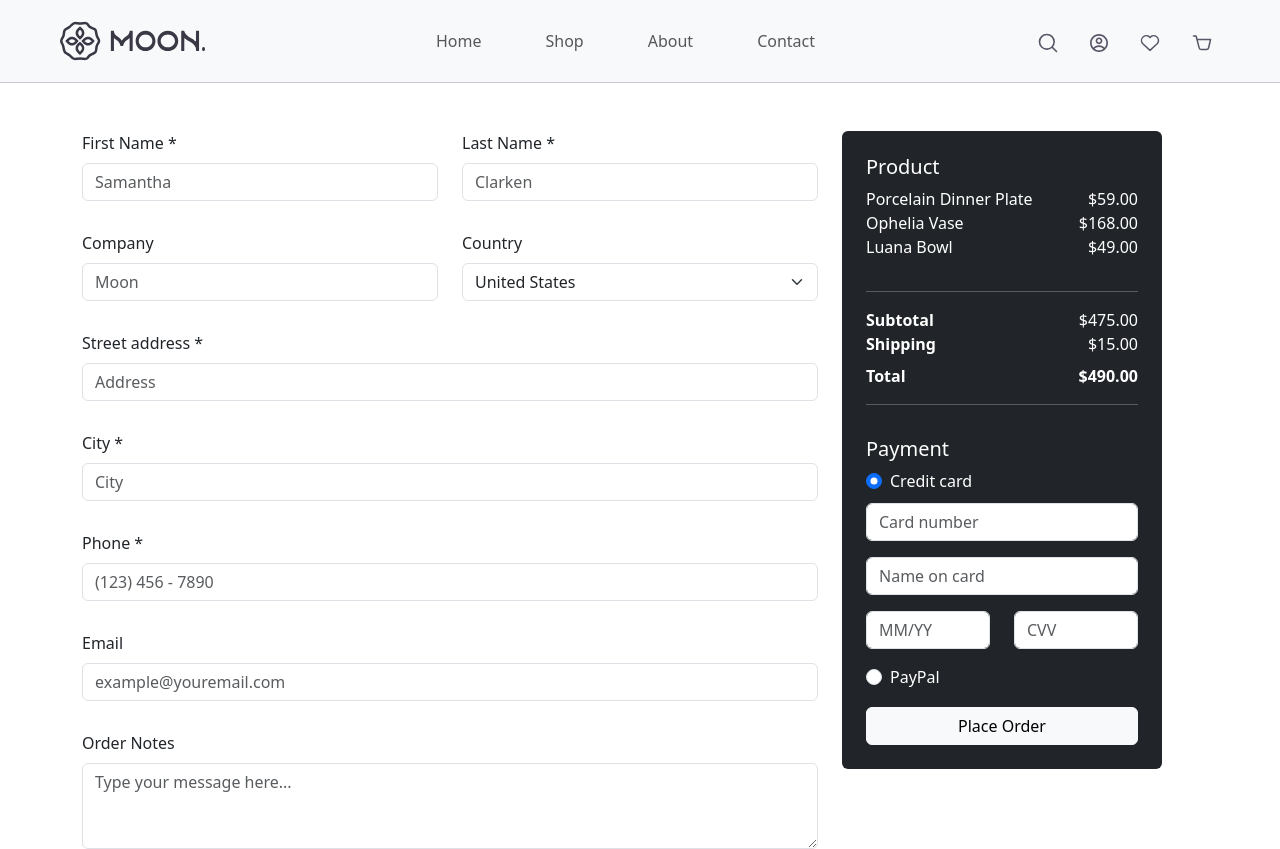
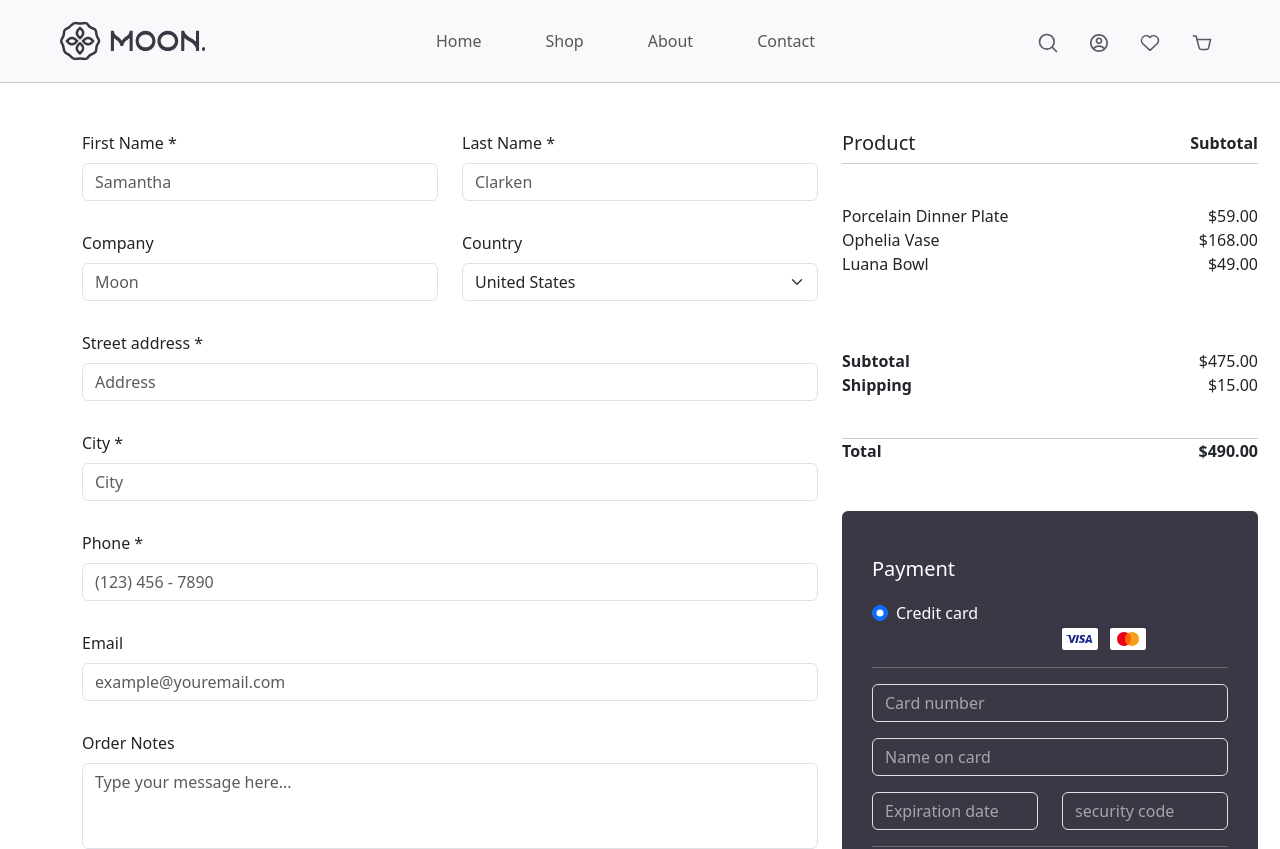
Before and after one commit to AliMango-dev/moon, a Vue app: page /checkout in a window 1280 px wide. Shown: the top 849 px of the page. Built offline with nearby package versions, Linux system fonts and the light colour scheme.

Commit message:
checkout done

```diff
--- a/src/views/checkout.vue
+++ b/src/views/checkout.vue
@@ -55,7 +55,7 @@ import { useRouter } from 'vue-router'
 
             <div style="margin-bottom: 30px;">
                 <label for="notes" class="form-label">Order Notes</label>
-                <textarea class="form-control" id="notes" rows="3" placeholder="Type your message here..."></textarea>
+                <textarea class="form-control" rows="3" placeholder="Type your message here..." style="resize: none;"></textarea>
             </div>
             <div class="row">
                 <div class="col">
@@ -71,9 +71,14 @@ import { useRouter } from 'vue-router'
         </div>
 
         <div class="col-lg-4">
-            <div class="card p-4 bg-dark text-white">
+            <div class="card" style="width: 416px;">
+                <div class="d-flex justify-content-between" style="border-bottom: 1px solid #CAC9CF; margin-bottom: 40px;">
                     <h5>Product</h5>
-    <ul class="list-unstyled">
+                    <strong>Subtotal</strong>
+                </div>
+
+
+        <ul class="list-unstyled" style="margin-bottom: 40px;">
             <li class="d-flex justify-content-between">Porcelain Dinner Plate <span>$59.00</span></li>
             <li class="d-flex justify-content-between">Ophelia Vase <span>$168.00</span></li>
             <li class="d-flex justify-content-between">Luana Bowl <span>$49.00</span></li>
@@ -87,40 +92,49 @@ import { useRouter } from 'vue-router'
             <strong>Shipping</strong>
             <span>$15.00</span>
         </div>
-    <div class="d-flex justify-content-between mt-2">
+        <hr class="border-light">
+        <div class="d-flex justify-content-between mt-2" style="border-top: 1px solid #CAC9CF; margin-bottom: 48px;">
             <strong>Total</strong>
             <strong>$490.00</strong>
         </div>
 
-    <hr class="border-light">
+    <div class="card" style="background-color: #3A3845; width: 416px; color: #FFFFFF;">
+        <div style="margin-left: 30px; margin-top: 30px; margin-right: 30px; margin-bottom: 30px;">
 
-    <h5 class="mt-3">Payment</h5>
+
+    <h5 class="mt-3" style="margin-bottom: 20px;">Payment</h5>
     <div class="form-check">
-        <input class="form-check-input" type="radio" name="paymentMethod" id="creditCard" checked>
-        <label class="form-check-label" for="creditCard">Credit card</label>
+        <input class="form-check-input" type="radio" checked>
+        <label class="form-check-label">Credit card </label>
+        <img style="margin-left: 165px;" src="../assets/card.svg">
     </div>
+    <hr><div></div></hr>
 
-    <div class="mb-3 mt-2">
-        <input type="text" class="form-control" placeholder="Card number">
+    <div class="mb-3 mt-2 " style="">
+        <input type="text" class="form-control bg-transparent" value="Card number" style="color: #A6A6A8;">
     </div>
     <div class="mb-3">
-        <input type="text" class="form-control" placeholder="Name on card">
+        <input type="text" class="form-control bg-transparent" value="Name on card" style="color: #A6A6A8;">
     </div>
     <div class="row">
         <div class="col">
-        <input type="text" class="form-control" placeholder="MM/YY">
+        <input type="text" class="form-control bg-transparent" value="Expiration date" style="color: #A6A6A8;">
         </div>
         <div class="col">
-        <input type="text" class="form-control" placeholder="CVV">
+        <input type="text" class="form-control bg-transparent" value="security code" style="color: #A6A6A8;">
         </div>
     </div>
+    <hr><div></div></hr>
 
     <div class="form-check mt-3">
         <input class="form-check-input" type="radio" name="paymentMethod" id="paypal">
-        <label class="form-check-label" for="paypal">PayPal</label>
+        <label class="form-check-label" for="paypal"><img src="../assets/paypal.svg"></label>
     </div>
 
-    <button class="btn btn-light mt-3 w-100">Place Order</button>
+
+    <button class="btn btn-outline-light mt-3 w-100 ">Place Order</button>
+    </div>
+    </div>
             </div>
 
         </div>
```
Also changed, not shown: src/assets/card.svg (added), src/assets/paypal.svg (added). Lines whose indentation alone changed are shown as unchanged.
